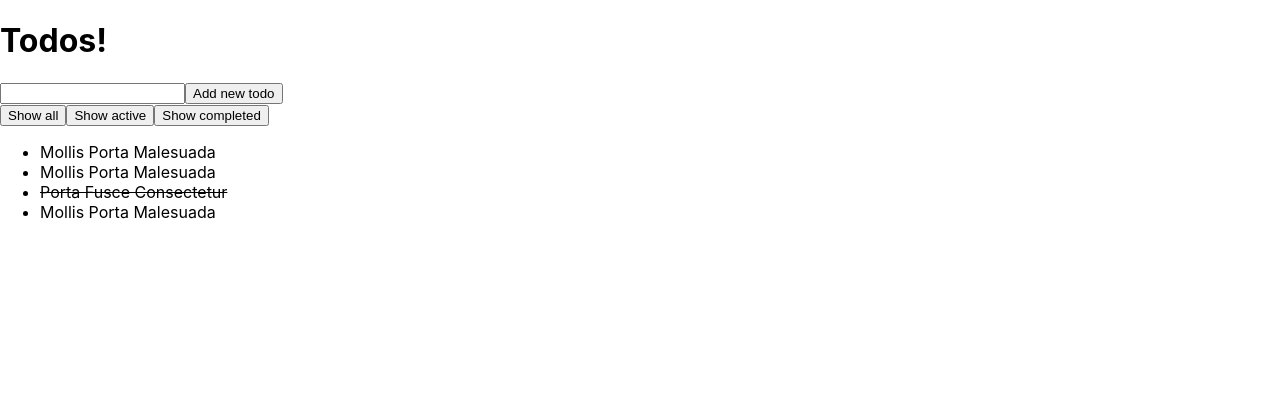
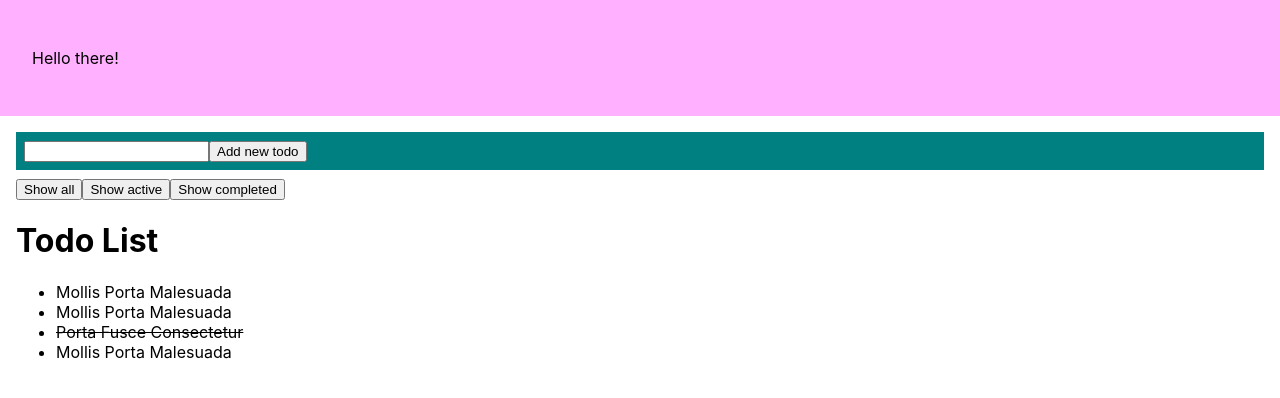
Before and after one commit to carlorizzante/react-redux-basics, a React (Create React App) app: page / in a window 1280 px wide. Shown: the top 398 px of the page. Built offline with nearby package versions, Linux system fonts and the light colour scheme.

Commit message:
Tests React16 Portals and Fragments

```diff
--- a/package.json
+++ b/package.json
@@ -1,6 +1,6 @@
 {
   "name": "getting-started-with-redux",
-  "version": "0.7.0",
+  "version": "0.8.0",
   "private": true,
   "dependencies": {
     "deep-freeze": "^0.0.1",
--- a/public/index.html
+++ b/public/index.html
@@ -25,6 +25,8 @@
     <noscript>
       You need to enable JavaScript to run this app.
     </noscript>
+
+    <div id="notification"></div>
     <div id="root"></div>
     <!--
       This HTML file is a template.
--- a/src/AppTodos.js
+++ b/src/AppTodos.js
@@ -4,15 +4,25 @@ import AddTodo from './todoApp/AddTodo';
 import ToggleTodos from './todoApp/ToggleTodos';
 import VisibleTodoList from './todoApp/VisibleTodoList';
 
+import Notification from './todoApp/Notification';
+
 // Add some initial dummy todos
 import './todoApp/setup';
+
+const styles = {
+  root: {
+    margin: '1rem'
+  }
+}
 
 class App extends Component {
 
   render() {
     return (
-      <div className="App">
-        <h1>Todos!</h1>
+      <div className="App" style={ styles.root }>
+        <Notification>
+          <p>Hello there!</p>
+        </Notification>
         <AddTodo/>
         <ToggleTodos/>
         <VisibleTodoList/>
--- a/src/todoApp/AddTodo.js
+++ b/src/todoApp/AddTodo.js
@@ -2,6 +2,14 @@ import React from 'react';
 import { connect } from 'react-redux';
 
 import { addTodo } from '../actions';
+
+const styles = {
+  root: {
+    marginBottom: '0.5rem',
+    padding: '0.5rem',
+    backgroundColor: 'teal'
+  }
+}
 
 export const AddTodo = ({ dispatch }) => {
 
@@ -13,7 +21,7 @@ export const AddTodo = ({ dispatch }) => {
   }
 
   return (
-    <form onSubmit={ handleSubmit }>
+    <form onSubmit={ handleSubmit } style={ styles.root }>
       <input type="text"/>
       <button>Add new todo</button>
     </form>
--- /dev/null
+++ b/src/todoApp/Notification.js
@@ -0,0 +1,24 @@
+import React, { Component } from 'react';
+import ReactDOM from 'react-dom';
+
+const styles = {
+  notification: {
+    padding: '2rem',
+    backgroundColor: 'rgba(255,100,255,0.5)'
+  }
+}
+
+class Notification extends Component {
+
+  render() {
+    const el = document.getElementById('notification');
+    return ReactDOM.createPortal(
+      <div style={ styles.notification }>
+        { this.props.children }
+      </div>,
+      el
+    );
+  }
+}
+
+export default Notification;
--- a/src/todoApp/TodoList.js
+++ b/src/todoApp/TodoList.js
@@ -9,6 +9,8 @@ const styles = {
 
 export default ({ todos, onTodoClick }) => {
   return (
+    <>
+      <h1>Todo List</h1>
       <ul style={ styles.todos }>
         { todos.map((todo, index) => (
           <Todo
@@ -18,5 +20,6 @@ export default ({ todos, onTodoClick }) => {
           />
         ))}
       </ul>
+    </>
   );
 }
```
Lines whose indentation alone changed are shown as unchanged.
